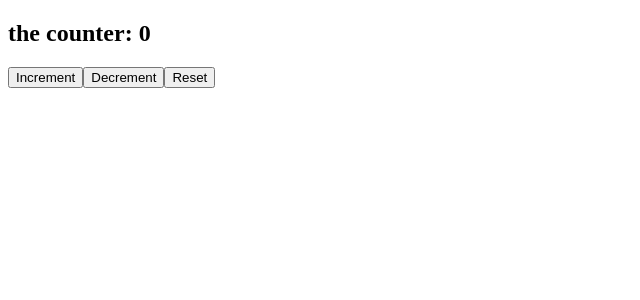
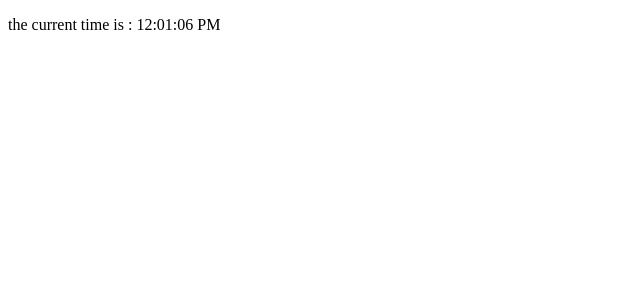
Before and after one commit to GiuseppeCrimi99/REACT, a React (Vite) app in the folder my-app/: page / in a window 1280 px wide. Shown: the top 300 px of the page, without its empty margins (0-640 px from the left). Built offline with nearby package versions, Linux system fonts and the light colour scheme.

Commit message:
second exercise of useEffect

```diff
--- a/my-app/src/App.jsx
+++ b/my-app/src/App.jsx
@@ -1,11 +1,11 @@
-import { Counter } from "./Counter"
+import { Clock } from "./Clock"
 
 export function App (){
     return(
         <div>
 
 
-            <Counter />
+           <Clock/>
 
         </div>
     )
--- /dev/null
+++ b/my-app/src/Clock.jsx
@@ -0,0 +1,29 @@
+import { useEffect , useState } from "react";
+
+export function Clock(){
+
+    const[date, setDate]= useState(new Date())
+
+    useEffect(()=>{
+
+        console.log("update time");
+        const id= setInterval(() => {
+            setDate(new Date())
+        }, 1000);
+        return(()=>{
+            clearInterval(id)
+        })
+
+
+    },[])
+
+
+    return(
+        <div>
+            <p> the current time is : {date.toLocaleTimeString()}</p>
+        </div>
+    )
+
+
+
+}
```
